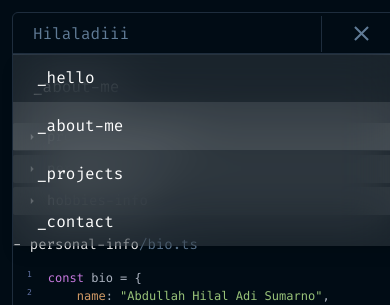
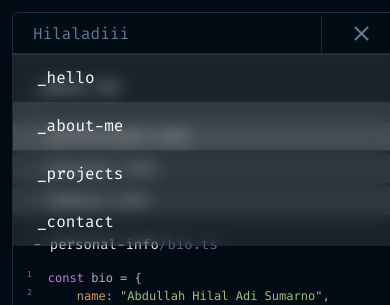
Before and after one commit to Hilaladiii/hilaladiiv2, a Next.js app: page /about in a window 390 px wide. Both pictures are taken after a click on the button 361 px from the left and 33 px from the top of the page. Shown: the top 305 px of the page. Built offline with nearby package versions, Linux system fonts and the light colour scheme.

Commit message:
fix : fix padding active about section & change blur header

```diff
--- a/src/app/about/_components/AccordionAboutMobile.tsx
+++ b/src/app/about/_components/AccordionAboutMobile.tsx
@@ -46,7 +46,7 @@ export default function AccordionAboutMobile() {
           />
         </div>
       ))}
-      <div className="text-white text-sm mt-5 ">
+      <div className="text-white text-sm mt-5 px-5">
         <span className="text-white">- {activeSection}</span>
         <span className="text-secondary6">
           {"/"}
--- a/src/app/about/_components/ListCodeShowcase.tsx
+++ b/src/app/about/_components/ListCodeShowcase.tsx
@@ -7,7 +7,7 @@ export default function ListCodeShowcase() {
       <h1 className="text-sm lg:text-base text-secondary6 mb-5 ">
         {"// Code snippet showcase:"}
       </h1>
-      <div className="flex flex-col gap-5 h-full lg:h-[600px] overflow-y-scroll custom-scroll pr-2">
+      <div className="flex flex-col gap-5 h-full lg:h-[600px] overflow-y-scroll custom-scroll lg:pr-2">
         {CODE_SHOWCASES.map((showcase, index) => (
           <CardCodeShowcase
             content={showcase}
--- a/src/app/contact/_components/ContactInfo.tsx
+++ b/src/app/contact/_components/ContactInfo.tsx
@@ -51,9 +51,9 @@ export default function ContactInfo() {
   };
 
   return (
-    <div className="max-sm:mb-10">
+    <div className="max-sm:mb-10 ">
       <h1 className="lg:hidden text-white text-base p-5">_contact-me</h1>
-      <div className="h-full w-full lg:w-[351px] border-r border-lines flex flex-col gap-1 lg:gap-0">
+      <div className="h-full max-sm:w-full w-[289px] lg:border-r border-lines flex flex-col gap-1 lg:gap-0">
         {CONTACT_DATA.map((item, index) => (
           <Accordion
             key={index}
--- a/src/shared/components/fragments/Accordion.tsx
+++ b/src/shared/components/fragments/Accordion.tsx
@@ -27,7 +27,7 @@ export default function Accordion({
       )}
     >
       <button
-        className="bg-white/10 lg:bg-transparent w-full flex gap-2 items-center px-3 py-1 rounded-xs  lg:px-4 lg:py-3  text-white text-sm"
+        className="bg-white/10 lg:bg-transparent w-full flex gap-2 items-center px-3 py-1 lg:rounded-xs  lg:px-4 lg:py-3  text-white text-sm"
         onClick={onClick}
       >
         <MdOutlineArrowDropDown
--- a/src/shared/components/fragments/Header.tsx
+++ b/src/shared/components/fragments/Header.tsx
@@ -77,7 +77,7 @@ export default function Header() {
             animate={{ height: "auto" }}
             exit={{ height: 0 }}
             transition={{ duration: 0.3, ease: "easeInOut" }}
-            className="absolute top-[53px] w-full h-fit bg-white/10 backdrop-blur-xl text-white border-t border-lines shadow-lg z-50 overflow-hidden"
+            className="absolute top-[53px] w-full h-fit bg-white/10 backdrop-blur-sm text-white border-t border-lines shadow-lg z-50 overflow-hidden"
           >
             <nav className="flex flex-col">
               {NAVIGATIONS.map((navigation, index) => (
```
